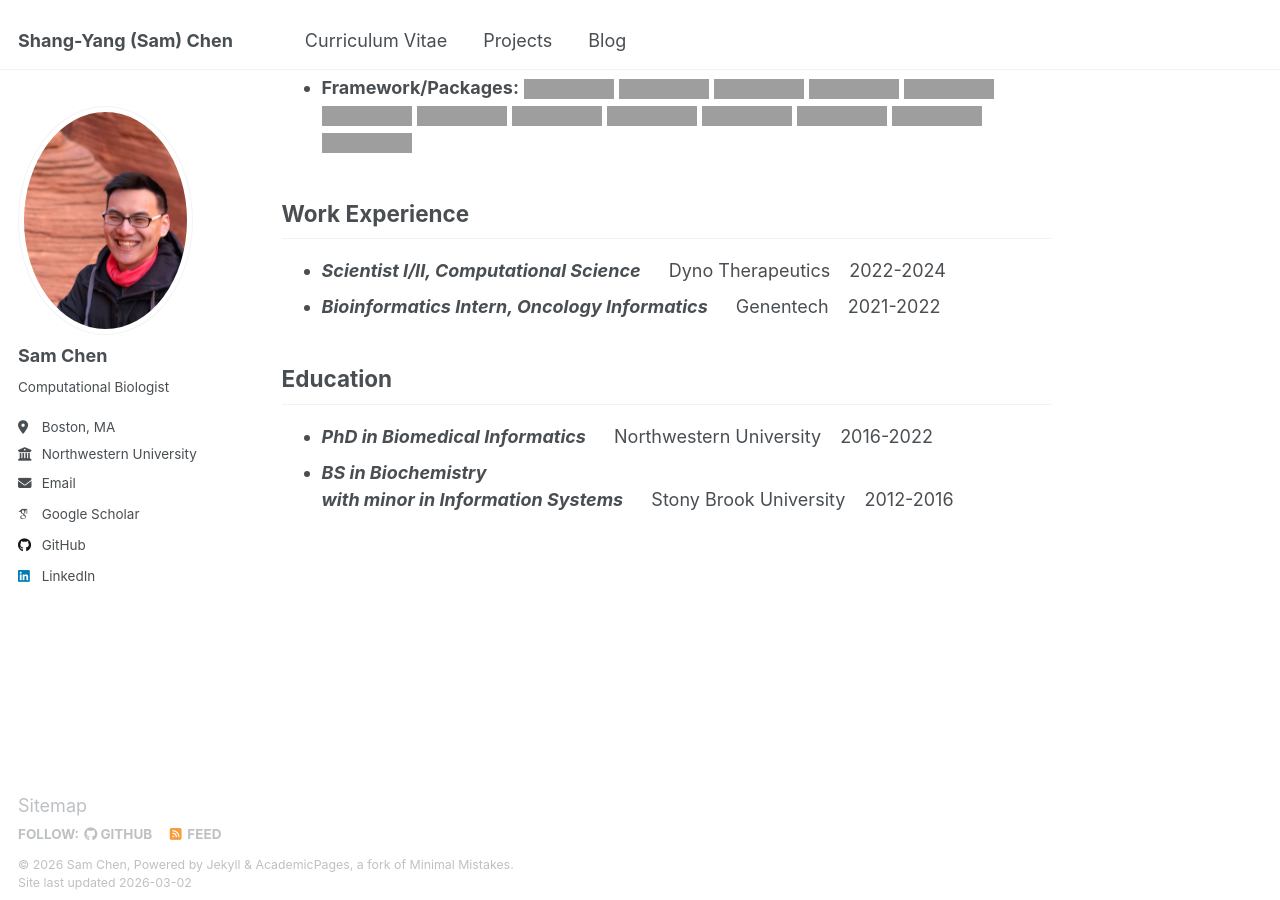
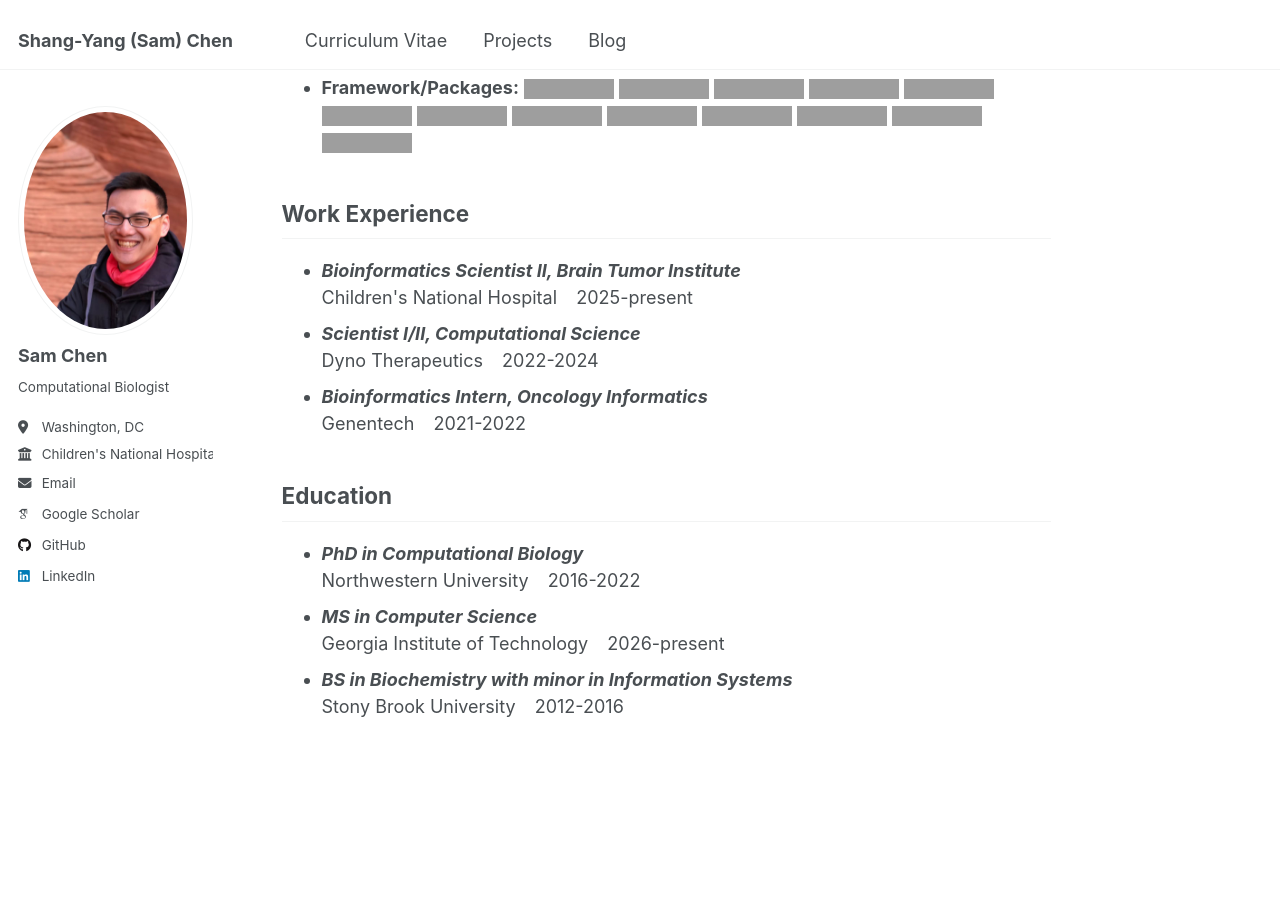
Before and after one commit to sychen9584/sychen9584.github.io, a Jekyll site: the page built from _pages/about.md, in a window 1280 px wide and 900 px high, scrolled down 475 px, cut to the strip 0-900 px from the top of the window. Built offline with Jekyll 4.4.1, drawn with Linux system fonts in a browser that asks for light colours; some web fonts are replaced; grey boxes are pictures that could not be loaded.

Commit message:
update website 2026

```diff
--- a/_config.yml
+++ b/_config.yml
@@ -26,8 +26,8 @@ author:
   name             : "Sam Chen"
   pronouns         : # example: "she/her"
   bio              : "Computational Biologist"
-  location         : "Boston, MA"
-  employer         : "Northwestern University"
+  location         : "Washington, DC"
+  employer         : "Children's National Hospital"
   uri              : # URL
   email            : "sychen9584@gmail.com"
 
--- a/_pages/about.md
+++ b/_pages/about.md
@@ -53,9 +53,15 @@ I’m a <b>computational biologist</b> and <b>data scientist</b> specializing in
 
 
 ## Work Experience
-  - <i>**Scientist I/II, Computational Science**</i> &ensp;&ensp; Dyno Therapeutics &ensp; 2022-2024
-  - <i>**Bioinformatics Intern, Oncology Informatics**</i> &ensp;&ensp; Genentech &ensp; 2021-2022
+<ul style='text-align: justify; text-justify: inter-word;'>
+  <li><i><strong>Bioinformatics Scientist II, Brain Tumor Institute</strong></i> <br/> Children's National Hospital &ensp; 2025-present</li>
+  <li><i><strong>Scientist I/II, Computational Science</strong></i> <br/> Dyno Therapeutics &ensp; 2022-2024</li>
+  <li><i><strong>Bioinformatics Intern, Oncology Informatics</strong></i> <br/> Genentech &ensp; 2021-2022</li>
+</ul>
 
 ## Education
-  - <i>**PhD in Biomedical Informatics**</i> &ensp;&ensp; Northwestern University &ensp; 2016-2022
-  - <i>**BS in Biochemistry <br/> with minor in Information Systems**</i> &ensp;&ensp; Stony Brook University &ensp; 2012-2016
+<ul style='text-align: justify; text-justify: inter-word;'>
+  <li><i><strong>PhD in Computational Biology</strong></i> <br/> Northwestern University &ensp; 2016-2022</li>
+  <li><i><strong>MS in Computer Science</strong></i> <br/> Georgia Institute of Technology &ensp; 2026-present</li>
+  <li><i><strong>BS in Biochemistry with minor in Information Systems</strong></i> <br/> Stony Brook University &ensp; 2012-2016</li>
+</ul>
```
Also changed, not shown: _pages/cv.md (+1 -1 lines), 7 other files.
